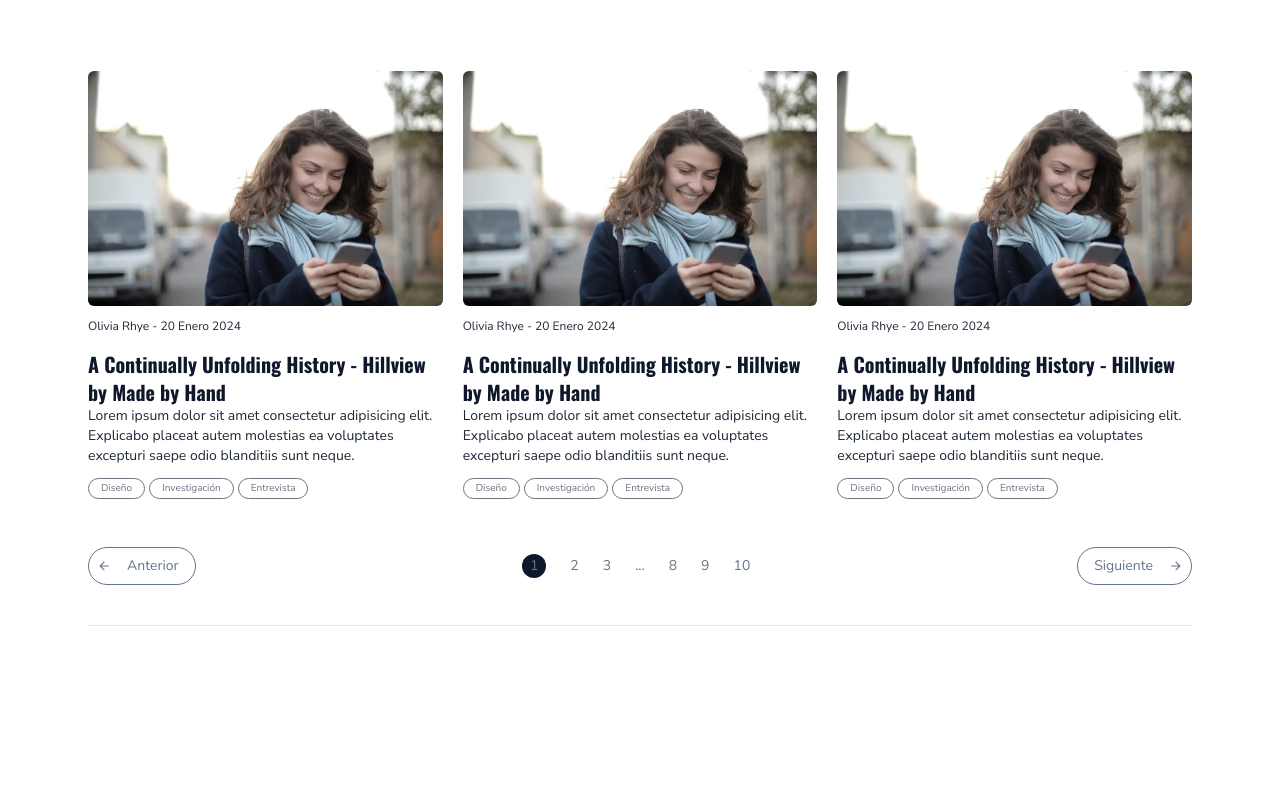
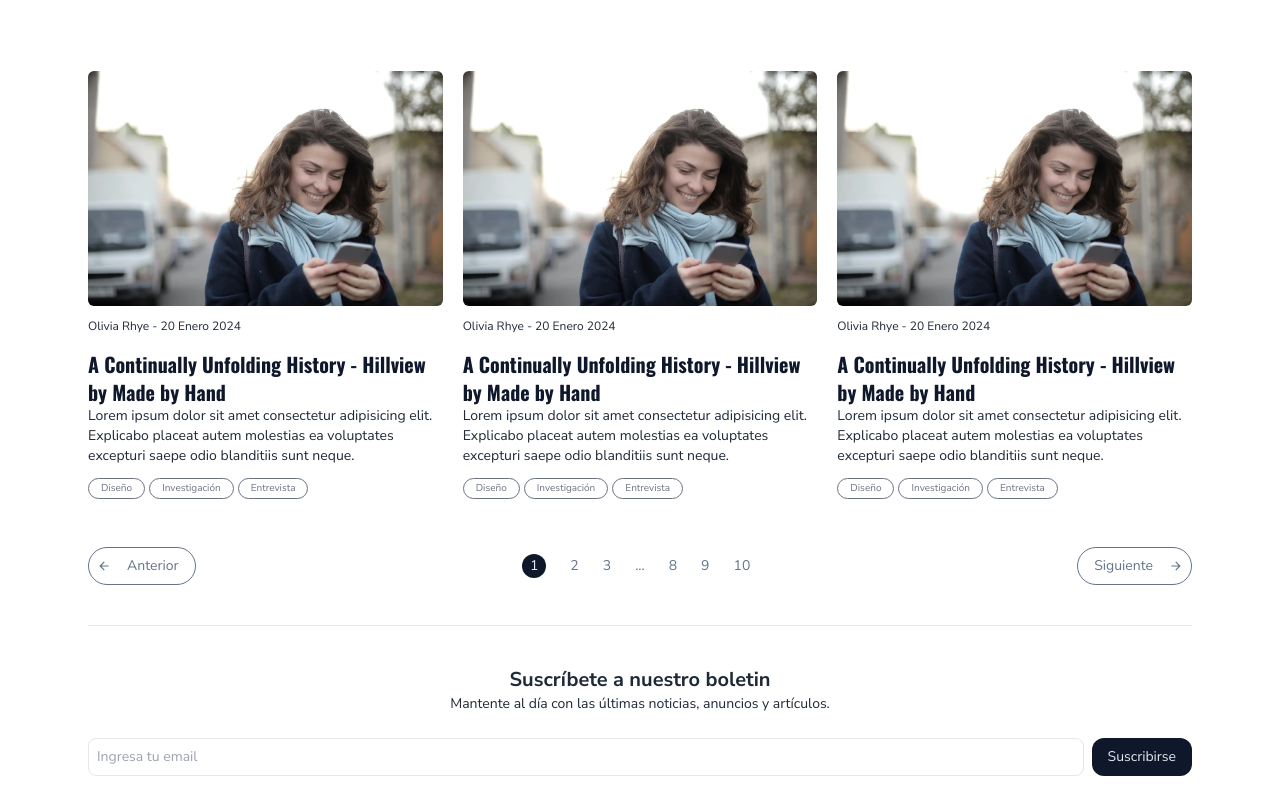
Before and after one commit to FernandoTelloL/bloggio, a React (Vite) app: page / in a window 1280 px wide. Shown: the part 1291-2091 px from the top of the page. Before the commit the page ends 1981 px from the top, so only its background shows below. Built offline with nearby package versions, Linux system fonts and the light colour scheme.

Commit message:
agregado estilos formulario suscribirse footer

```diff
--- /dev/null
+++ b/src/components/Footer.jsx
@@ -0,0 +1,24 @@
+export const Footer = () => {
+  return (
+    <div>
+      <section className="mt-10">
+        <div className="text-center mb-6">
+          <h2 className="text-xl font-bold">Suscríbete a nuestro boletin</h2>
+          <p className="text-sm">
+            Mantente al día con las últimas noticias, anuncios y artículos.
+          </p>
+        </div>
+        <div className="text-sm flex gap-2 justify-between">
+          <input
+            className="w-full border-[1px] border-slate-3 rounded-lg p-2"
+            type="email"
+            placeholder="Ingresa tu email"
+          />
+          <button className="bg-slate-900 text-slate-200 px-4 py-2 rounded-xl">
+            Suscribirse
+          </button>
+        </div>
+      </section>
+    </div>
+  );
+};
--- a/src/components/Pagination.jsx
+++ b/src/components/Pagination.jsx
@@ -11,7 +11,7 @@ export const Pagination = () => {
           </a>
         </li>
         <div className="flex gap-2 md:gap-4 lg:gap-6 items-center">
-          <li className="page-item bg-slate-900 rounded-full w-4 h-4 flex justify-center items-center p-3">
+          <li className="page-item bg-slate-900 text-slate-200 rounded-full w-4 h-4 flex justify-center items-center p-3 ">
             <a className="page-link" href="#">
               1
             </a>
--- a/src/components/index.js
+++ b/src/components/index.js
@@ -1,3 +1,5 @@
+export { Footer } from "./Footer";
+
 export { Pagination } from "./Pagination";
 
 export { CardAllPosts } from "./CardAllPosts";
--- a/src/pages/HomePage.jsx
+++ b/src/pages/HomePage.jsx
@@ -1,5 +1,5 @@
 import { AllPosts, HeroHome, RecentPosts } from "../sections";
-import { Headers } from "./../components";
+import { Footer, Headers } from "./../components";
 
 export const HomePage = () => {
   return (
@@ -15,6 +15,8 @@ export const HomePage = () => {
       <AllPosts />
 
       <hr className="bg-gray-600 m-auto mt-6 mb-6 lg:mt-10 lg:mb-10" />
+
+      <Footer />
     </>
   );
 };
```
